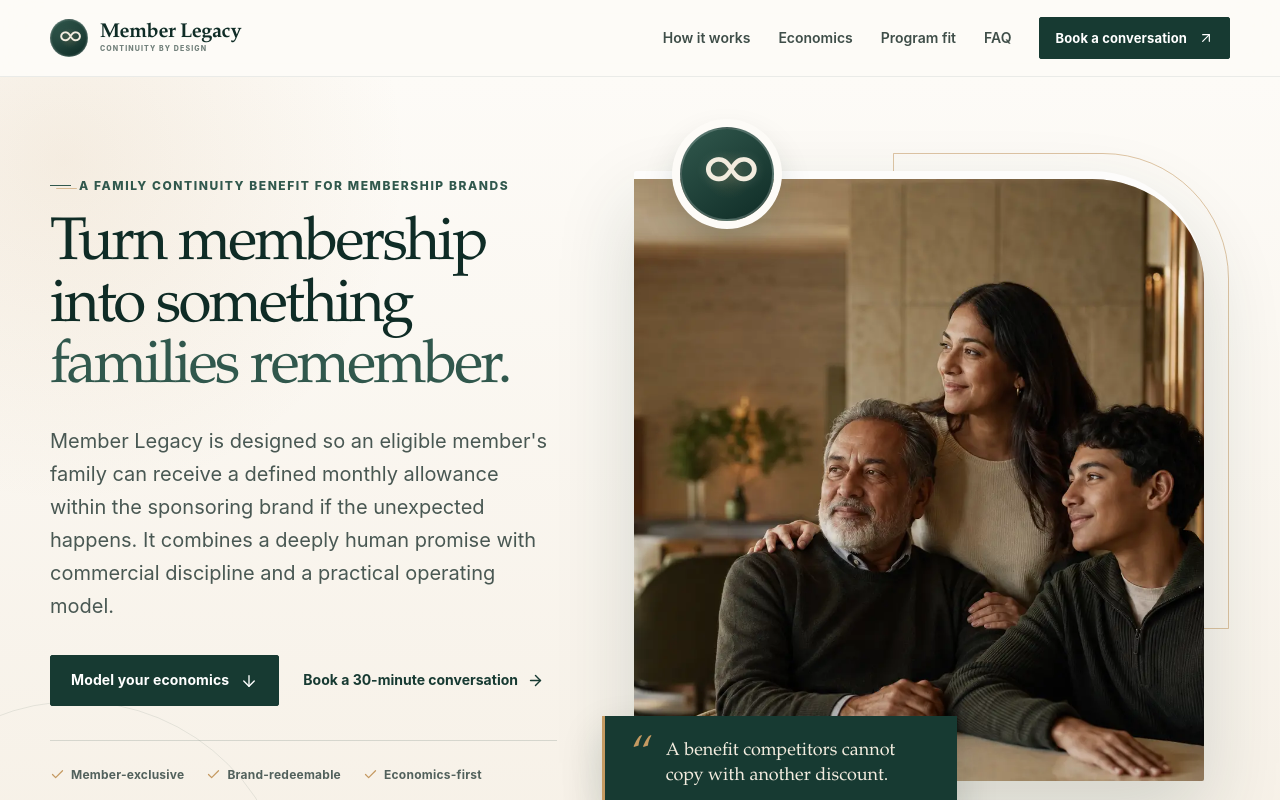
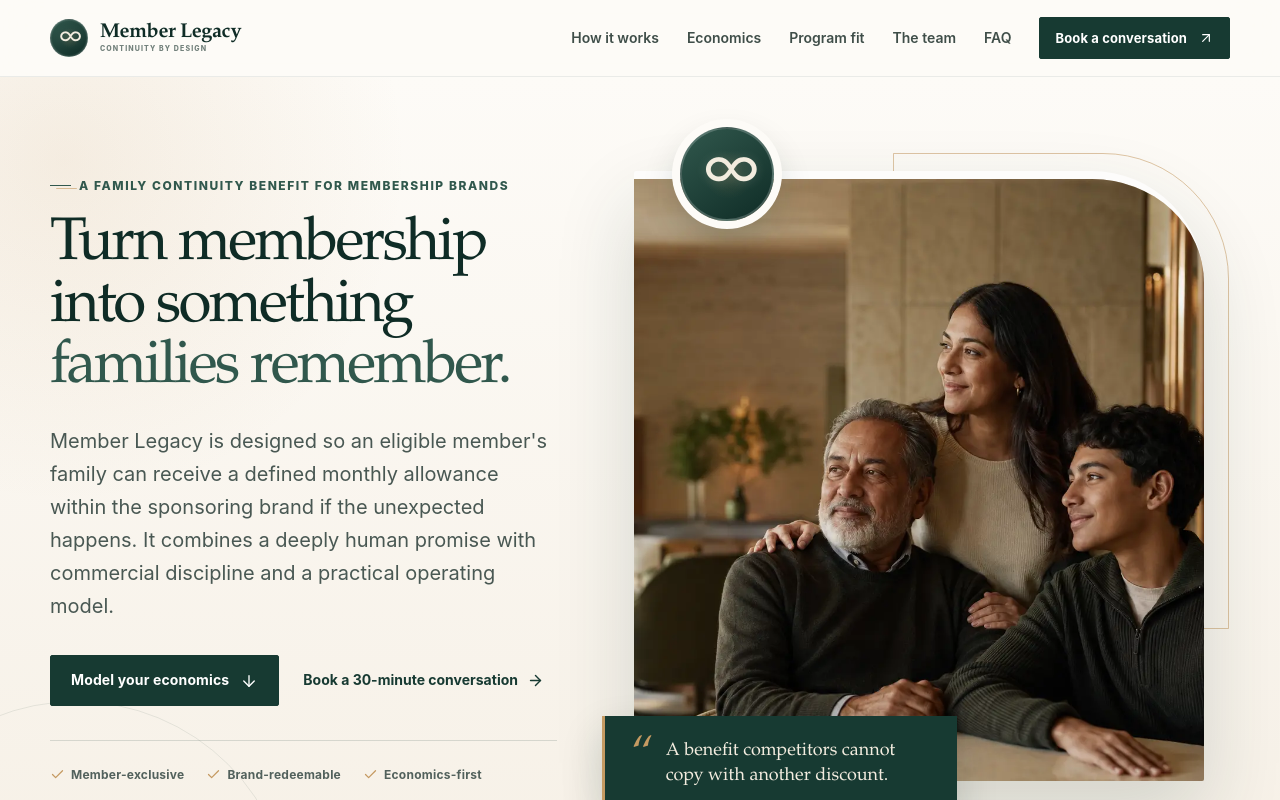
Before and after one commit to dennisxli/memberlegacy, a Next.js app: page / in a window 1280 px wide. Shown: the top 800 px of the page. Built offline with nearby package versions, Linux system fonts and the light colour scheme.

Commit message:
Add team page to site navigation

```diff
--- a/app/_components/chrome.tsx
+++ b/app/_components/chrome.tsx
@@ -28,6 +28,7 @@ const navLinks = [
   { href: "/#how-it-works", label: "How it works" },
   { href: "/#economics", label: "Economics" },
   { href: "/#fit", label: "Program fit" },
+  { href: "/team", label: "The team" },
   { href: "/#faq", label: "FAQ" },
 ];
 
```
